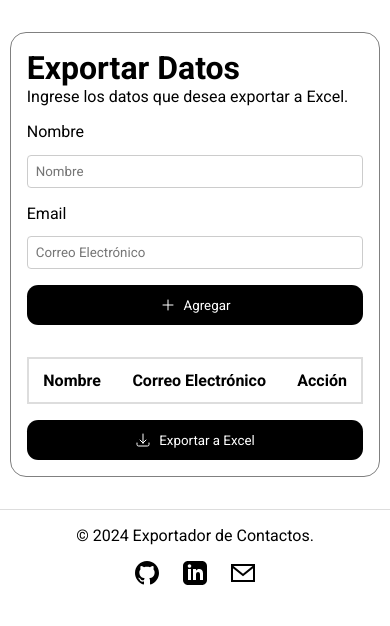
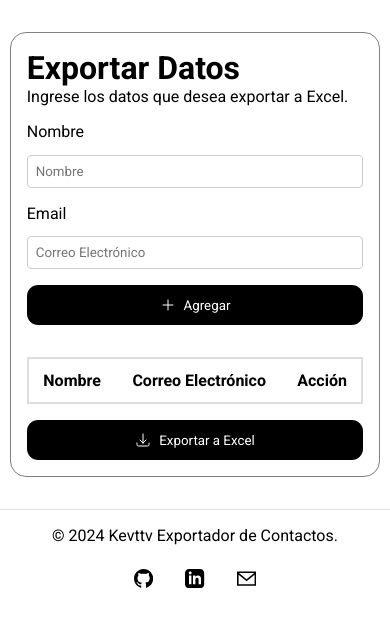
Before and after one commit to Kevttv/simply-export-app, a plain HTML site: page index.html in a window 390 px wide. Drawn offline with Linux system fonts and the light colour scheme.

```diff
--- a/css/index.css
+++ b/css/index.css
@@ -79,6 +79,10 @@
     cursor: pointer;
 }
 
+.delete-button:hover {
+    background-color: #d81919;
+}
+
 .dynamic-table {
     text-align: center;
     width: 100%;
@@ -134,16 +138,38 @@
 
 .social-icons a {
     color: #000;
-    transition: color 0.3s ease;
+    transition: all 0.3s ease;
+    padding: 0.5rem;
+    border-radius: 50%;
 }
 
 .social-icons svg {
     width: 1.5rem;
     height: 1.5rem;
+    transition: transform 0.3s ease;
 }
 
-.social-icons a:hover {
+.social-icons a:hover,
+.social-icons a:focus {
     color: #252525;
+    background-color: rgba(0, 0, 0, 0.1);
+    outline: none;
+}
+
+.social-icons a:hover svg,
+.social-icons a:focus svg {
+    transform: scale(1.1);
+}
+
+@media (max-width: 768px) {
+    .social-icons {
+        gap: 1rem;
+    }
+
+    .social-icons svg {
+        width: 1.2rem;
+        height: 1.2rem;
+    }
 }
 
 /* Media Queries para dispositivos móviles */
--- a/index.html
+++ b/index.html
@@ -68,7 +68,7 @@
     </div>
 
     <footer class="footer">
-      <p>&copy; 2024 Exportador de Contactos.</p>
+      <p>&copy; 2024 Kevttv Exportador de Contactos.</p>
       <div class="social-icons">
         <a href="https://github.com/kevttv" target="_blank"
           rel="noopener noreferrer">
```
